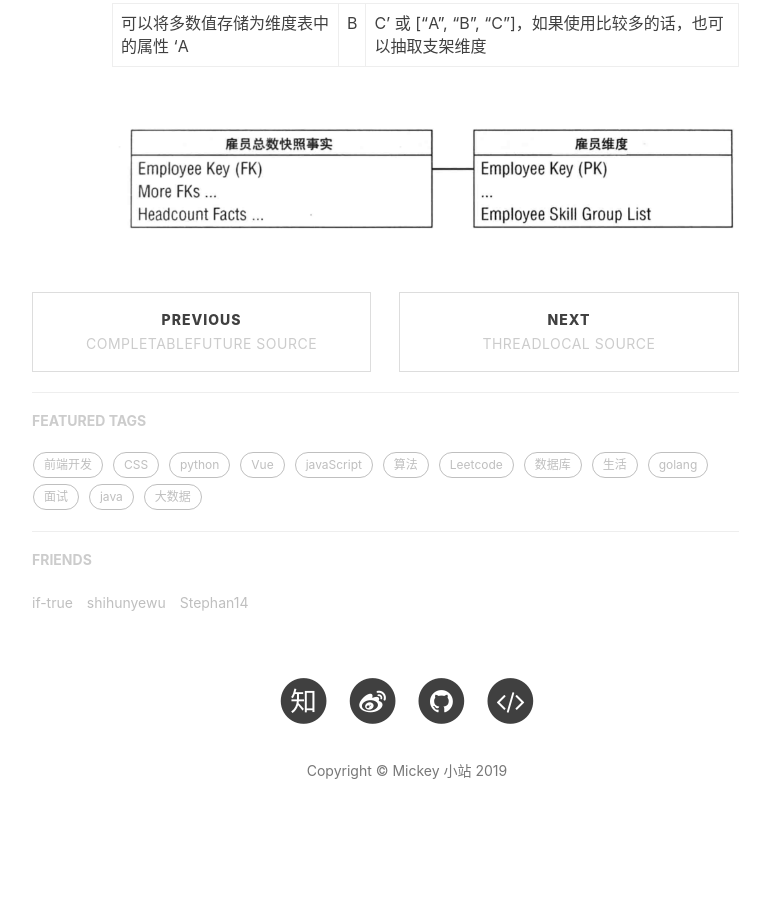
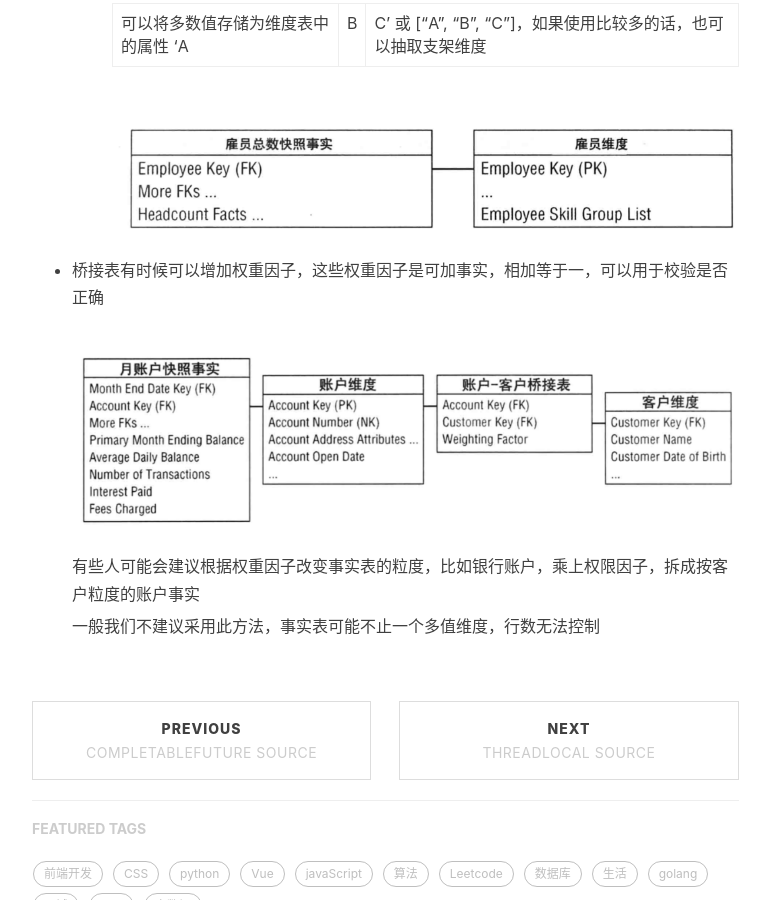
Before and after one commit to mickey0524/mickey0524.github.io, a Jekyll site: the page built from _posts/2019-08-24-dw-methodology.md, in a window 1280 px wide and 900 px high, scrolled down 8518 px. Shown: the whole window, without its empty margins (233-1003 px from the left). Built offline with Jekyll 4.4.1, drawn with Linux system fonts in a browser that asks for light colours; nearby versions of some CDN libraries; comment, search, counter and statistics services are not loaded; before the commit the page ends 9365 px from its top, so only the background shows below that.

Commit message:
feat(dw): update dw

```diff
--- a/_posts/2019-08-24-dw-methodology.md
+++ b/_posts/2019-08-24-dw-methodology.md
@@ -149,3 +149,11 @@ tags:
         可以将多数值存储为维度表中的属性 'A|B|C' 或 ["A", "B", "C"]，如果使用比较多的话，也可以抽取支架维度
 
         ![employee_2](/img/in-post/dw-methodology/employee_2.png)
+
+* 桥接表有时候可以增加权重因子，这些权重因子是可加事实，相加等于一，可以用于校验是否正确
+
+    ![bank_1](/img/in-post/dw-methodology/bank_1.png)
+
+    有些人可能会建议根据权重因子改变事实表的粒度，比如银行账户，乘上权限因子，拆成按客户粒度的账户事实
+
+    一般我们不建议采用此方法，事实表可能不止一个多值维度，行数无法控制
```
Also changed, not shown: img/in-post/dw-methodology/bank_1.png (added).
